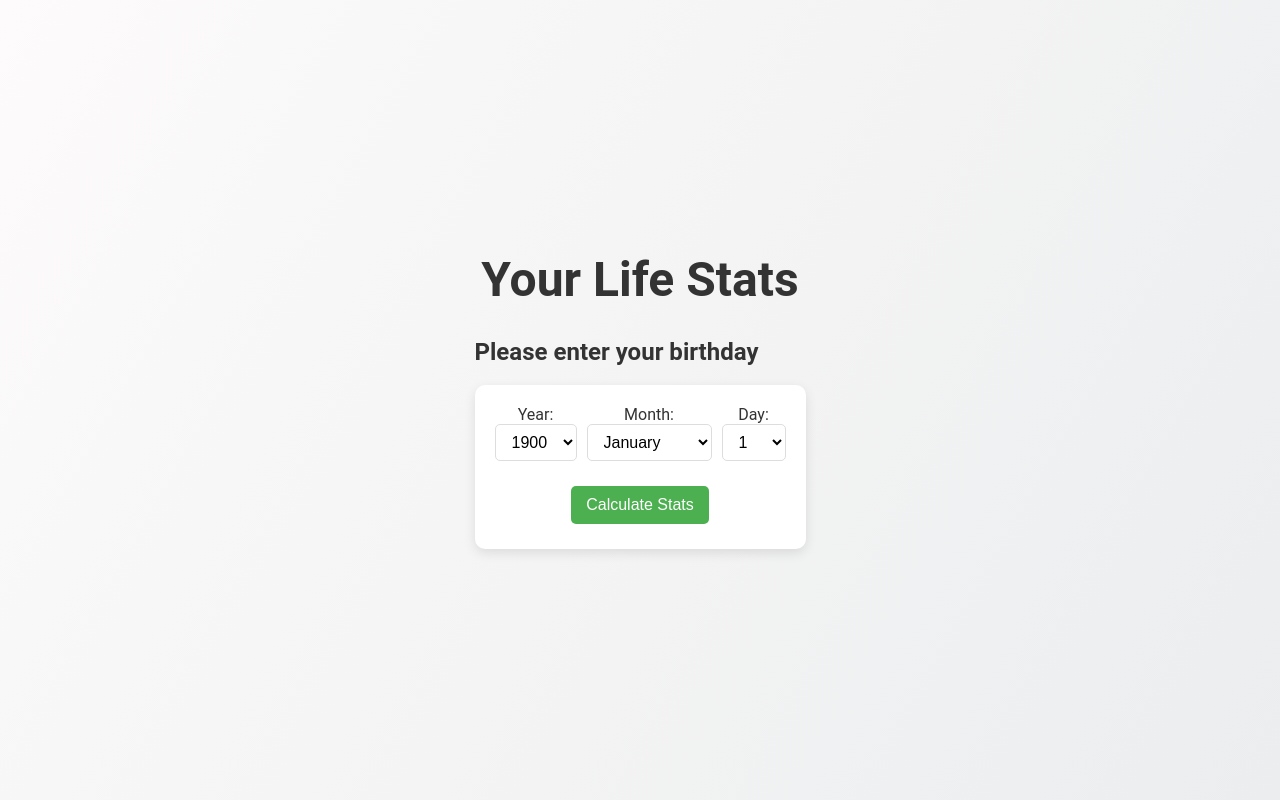
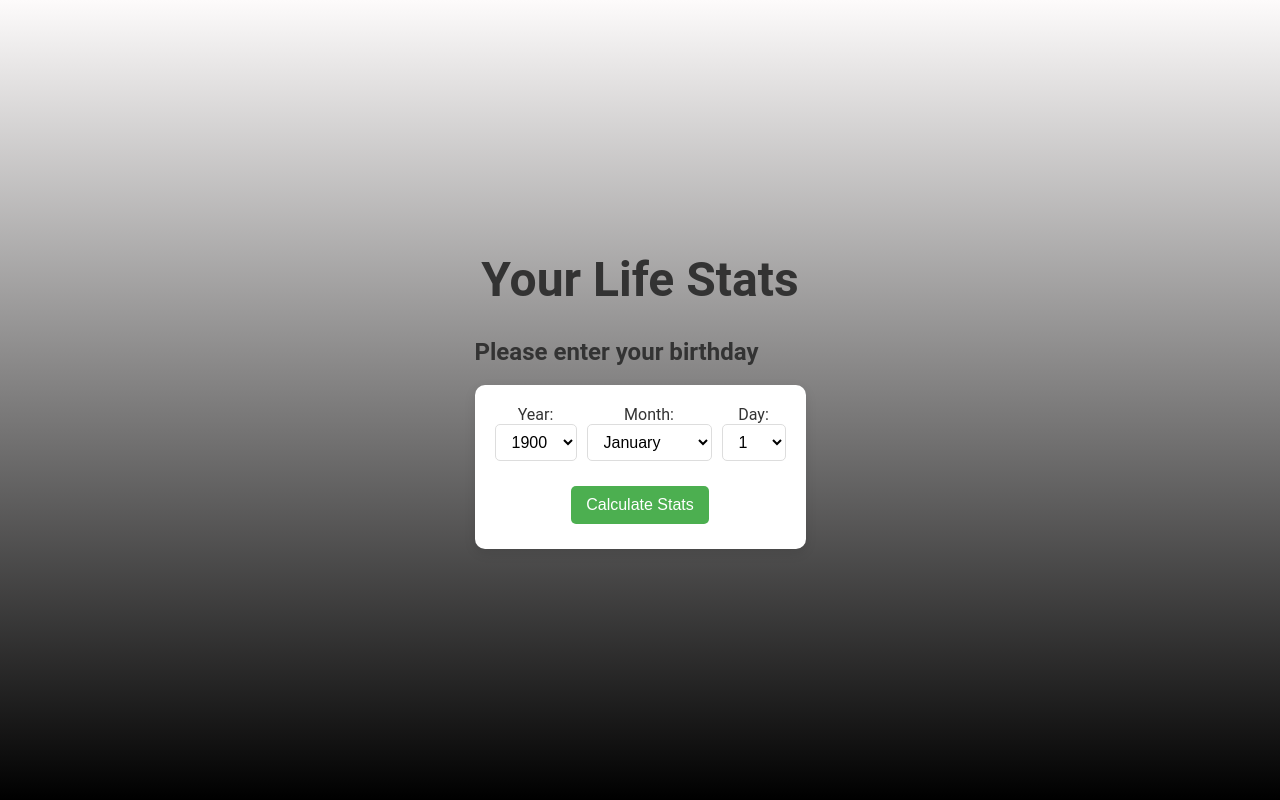
Before and after one commit to lukerice22/flask-app, a Flask app: page / in a window 1280 px wide. Run offline with Flask 2, Linux system fonts and the light colour scheme.

Commit message:
updated fade backround

```diff
--- a/static/style.css
+++ b/static/style.css
@@ -2,7 +2,7 @@ body {
     font-family: 'Roboto', sans-serif;
     margin: 0;
     padding: 0;
-    background: linear-gradient(120deg, #fdfbfb, #ebedee);
+    background: linear-gradient(to bottom, #fdfbfb, #000000); /* Light at top, black at bottom */
     color: #333;
     display: flex;
     justify-content: center;
```
